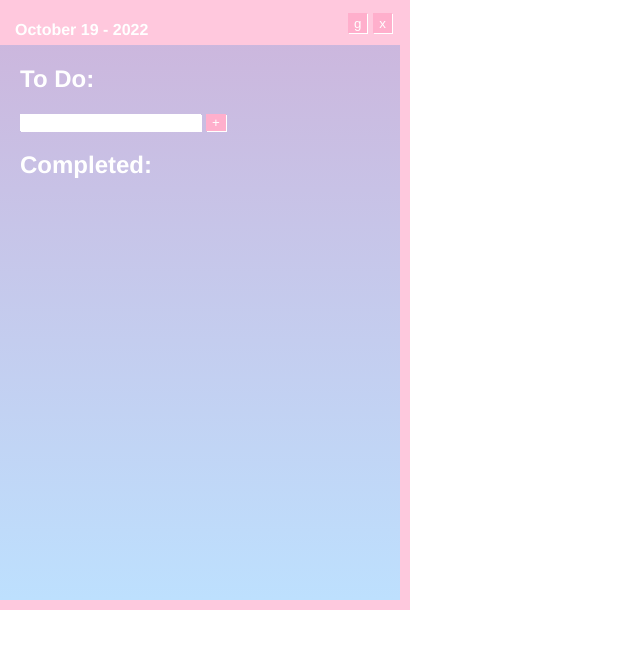
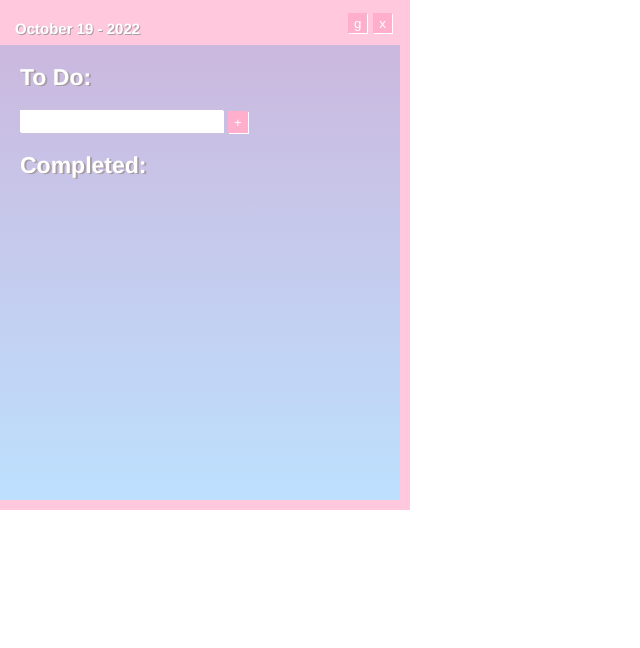
Before and after one commit to piperbacker/toodoo-chrome-ext, a React (Create React App) app: page / in a window 1280 px wide. Shown: the top 648 px of the page, without its empty margins (0-640 px from the left). Built offline with nearby package versions, Linux system fonts and the light colour scheme.

Commit message:
adding header btns and scroll

```diff
--- a/src/App.css
+++ b/src/App.css
@@ -1,10 +1,11 @@
 .App {
+  box-sizing: border-box;
   width: 400px;
-  height: 600px;
+  height: 500px;
+  text-align: left;
   outline-style: solid;
-  outline-width: 10px;;
+  outline-width: 10px;
   outline-color: #ffc8dd;
-  text-align: left;
   list-style-type: none;
   font-family: Helvetica;
   background-image: linear-gradient(#cdb4db, #bde0fe);
@@ -22,7 +23,9 @@
 
 #date {
   font-weight: bold;
+  font-size: 15px;
   margin-left: 10px;
+  text-shadow: 1px 1px #aa9da2;
 }
 
 #close-window,
@@ -31,13 +34,16 @@
   float: right;
   margin: 3px;
   margin-top: 8px;
-
 }
 
-body {
-  width: 400px;
-  height: 600px;
+h2 {
+  font-size: 23px;
+  text-shadow: 2px 1px #aa9da2;
+}
 
+.body {
+  height: 465px;
+  overflow: auto;
 }
 
 #lists {
@@ -52,6 +58,7 @@ ul {
 
 li {
   padding-bottom: 5px;
+  font-size: 18px;
 }
 
 button {
@@ -67,13 +74,19 @@ input {
   margin-right: 5px;
 }
 
-input, select, textarea{
-  color: grey;
+#add-item {
+  height: 20px;
+  font-size: 15px;
 }
 
-.checkbox:checked {
-  background-color: green;
-  color:yellow;
+#add-btn {
+  height: 22px;
+}
+
+input,
+select,
+textarea {
+  color: grey;
 }
 
 #delete-btn {
--- a/src/App.js
+++ b/src/App.js
@@ -40,13 +40,14 @@ const App = () => {
       <div className="Header">
         <p id="date">{currentMonth} {currentDay} - {currentYear}</p>
         <div id="hdr-btns">
-          <button id="close-window">x</button>
+          <button id="close-window" onClick={() => (window.close())}>x</button>
           <a href="https://github.com/piperbacker" target="_blank" rel="noreferrer">
             <button id="gthb">g</button>
           </a>
         </div>
       </div>
 
+      <div className="body">
         <div id="lists">
           <List title={"To Do:"}
             list={list}
@@ -67,6 +68,7 @@ const App = () => {
             onDelete={handleDelete}
           />
         </div>
+      </div>
 
       <div class="Footer">
       </div>
@@ -76,7 +78,7 @@ const App = () => {
 
 const AddItem = ({ name, onChange, onAdd }) => (
   <div>
-    <input type="text" value={name} onChange={onChange} />
+    <input id="add-item" type="text" value={name} onChange={onChange} />
     <button type="button" id="add-btn" onClick={onAdd}>
       +
     </button>
```
Lines whose indentation alone changed are shown as unchanged.
